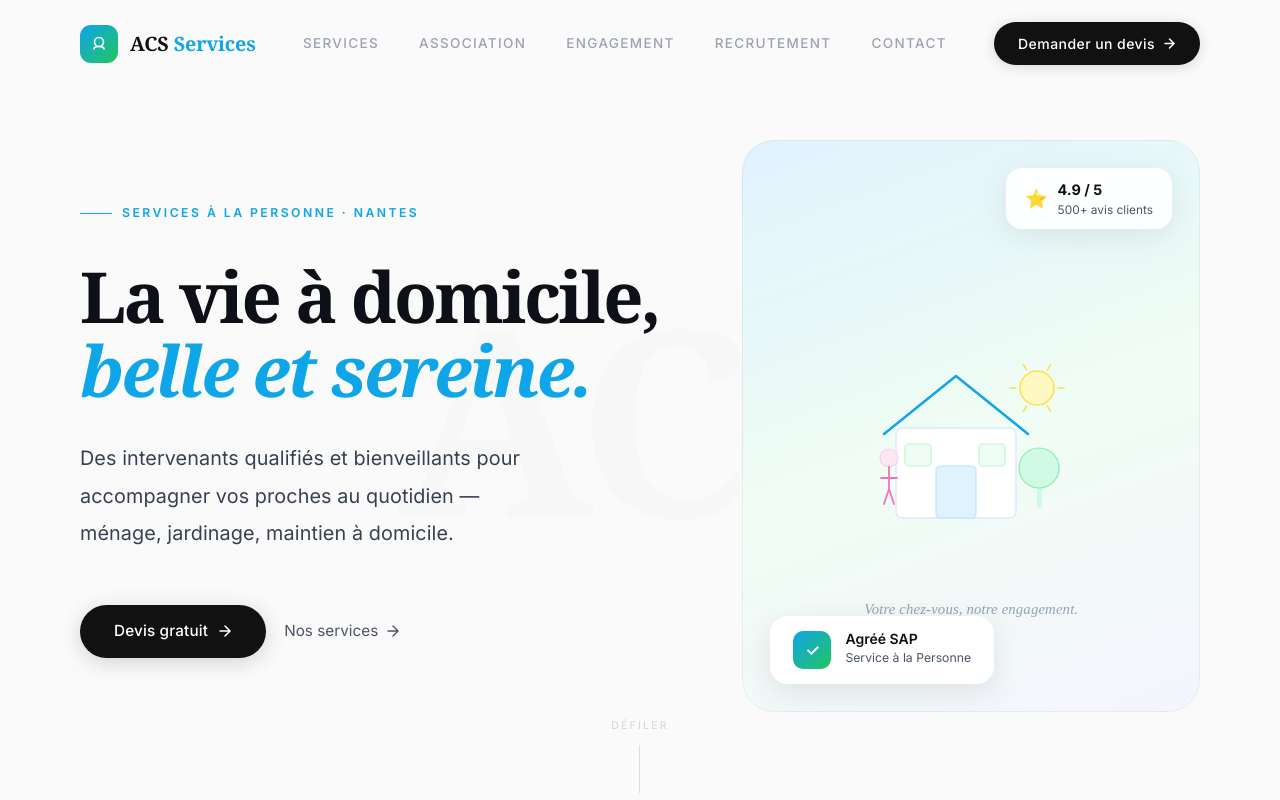
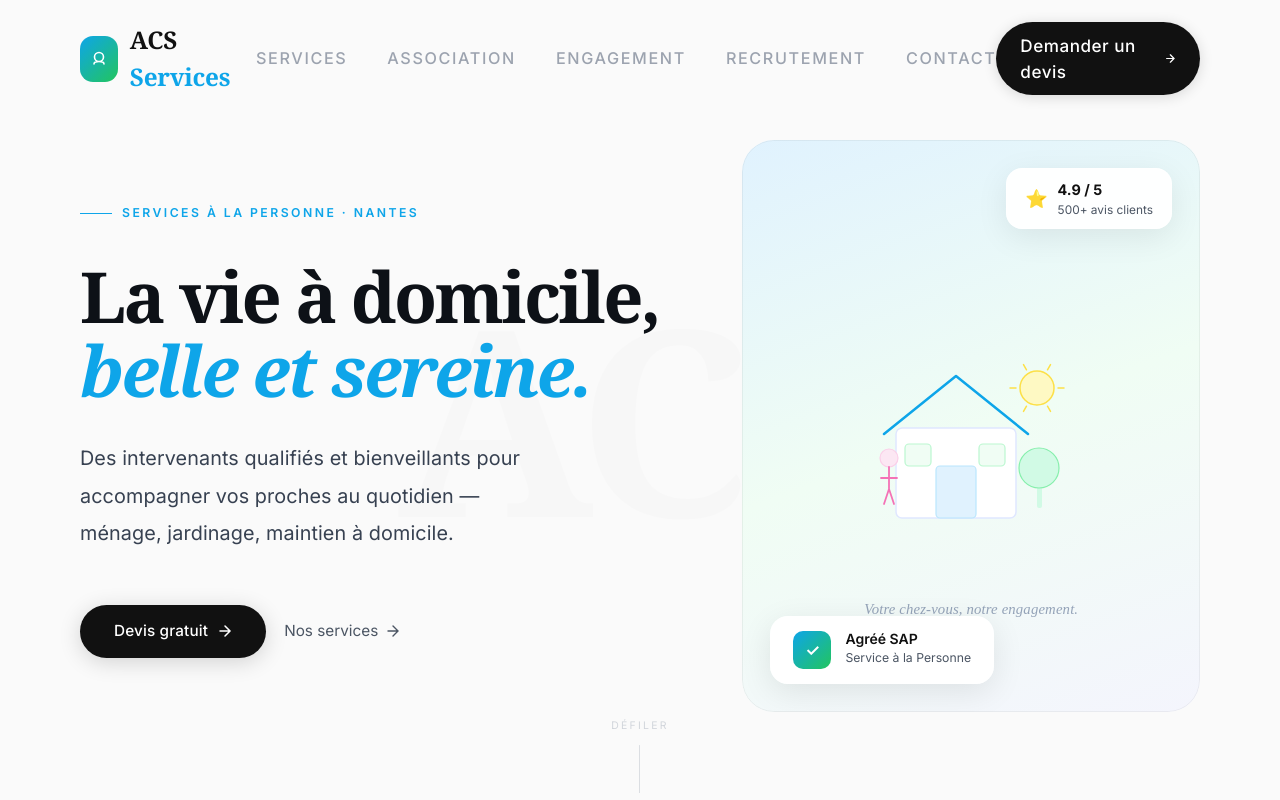
Before and after one commit to Max223182374628763278627856/ACS-services, a React (Vite) app: page / in a window 1280 px wide. Shown: the top 800 px of the page. Built offline with nearby package versions, Linux system fonts and the light colour scheme.

Commit message:
feat: header agrandi — logo, nav links et bouton CTA plus grands
Co-Authored-By: Claude Sonnet 4.6 <noreply@anthropic.com>

```diff
--- a/src/components/premium/Header.jsx
+++ b/src/components/premium/Header.jsx
@@ -34,7 +34,7 @@ export default function Header() {
         <motion.a href="#" initial={{ opacity: 0 }} animate={{ opacity: 1 }}
           transition={{ duration: 0.8 }}
           style={{ display: 'flex', alignItems: 'center', gap: 12, textDecoration: 'none' }}>
-          <div style={{ width: 38, height: 38, borderRadius: 11,
+          <div style={{ width: 46, height: 46, borderRadius: 13,
             background: 'linear-gradient(135deg, #0ea5e9, #22c55e)',
             display: 'flex', alignItems: 'center', justifyContent: 'center' }}>
             <svg width="18" height="18" viewBox="0 0 18 18" fill="none">
@@ -43,7 +43,7 @@ export default function Header() {
             </svg>
           </div>
           <span style={{ fontFamily: "'Playfair Display', Georgia, serif",
-            fontWeight: 600, fontSize: '1.1rem', color: '#111', letterSpacing: '-0.01em' }}>
+            fontWeight: 600, fontSize: '1.35rem', color: '#111', letterSpacing: '-0.01em' }}>
             ACS <span style={{ color: '#0ea5e9' }}>Services</span>
           </span>
         </motion.a>
@@ -55,7 +55,7 @@ export default function Header() {
           className="hidden md:flex">
           {NAV.map(item => (
             <a key={item} href={`#${item.toLowerCase()}`}
-              style={{ fontFamily: "'Inter', sans-serif", fontSize: '0.75rem', fontWeight: 500,
+              style={{ fontFamily: "'Inter', sans-serif", fontSize: '0.9rem', fontWeight: 500,
                 color: '#9ca3af', textDecoration: 'none', letterSpacing: '0.1em',
                 textTransform: 'uppercase', transition: 'color 0.2s' }}
               onMouseEnter={e => e.target.style.color = '#111'}
@@ -73,7 +73,7 @@ export default function Header() {
           style={{ display: 'inline-flex', alignItems: 'center', gap: 8,
             padding: '11px 24px', borderRadius: 999, background: '#111', color: '#fff',
             textDecoration: 'none', fontFamily: "'Inter', sans-serif",
-            fontSize: '0.78rem', fontWeight: 500, letterSpacing: '0.03em',
+            fontSize: '0.95rem', fontWeight: 500, letterSpacing: '0.03em',
             boxShadow: '0 2px 14px rgba(0,0,0,0.14)' }}>
           Demander un devis
           <svg width="13" height="13" viewBox="0 0 13 13" fill="none">
```
